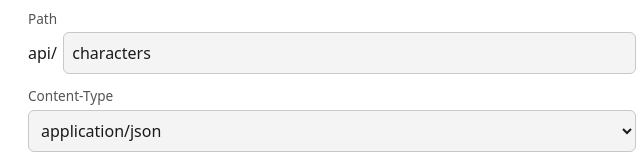
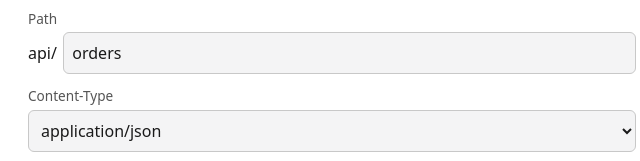
Before and after one commit to vryahn/api-integrations-101, a plain HTML site: page docs/index.html in a window 1280 px wide. Shown: the part 213-374 px from the top of the page, 308-948 px from the left. Drawn offline with Linux system fonts and the light colour scheme.

Commit message:
docs: practice page defaults to /orders (taco theme)
Co-Authored-By: Claude Sonnet 5.5 <noreply@anthropic.com>

```diff
--- a/docs/index.html
+++ b/docs/index.html
@@ -34,7 +34,7 @@ a{color:var(--btn)}
 <label for="method">Method</label>
 <select id="method"><option>GET</option><option>POST</option><option>PUT</option><option>PATCH</option><option>DELETE</option></select>
 <label for="path">Path</label>
-<div class="path"><span>api/</span><input id="path" value="characters" autocapitalize="off" autocomplete="off" spellcheck="false"></div>
+<div class="path"><span>api/</span><input id="path" value="orders" autocapitalize="off" autocomplete="off" spellcheck="false"></div>
 <label for="ctype">Content-Type</label>
 <select id="ctype"><option>application/json</option><option>text/plain</option></select>
 <label for="body">Body</label>
```
